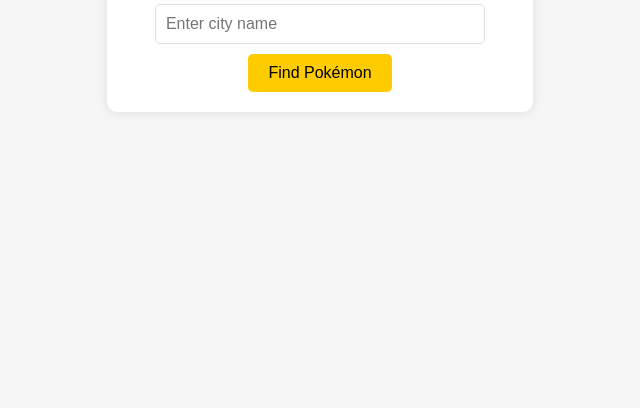
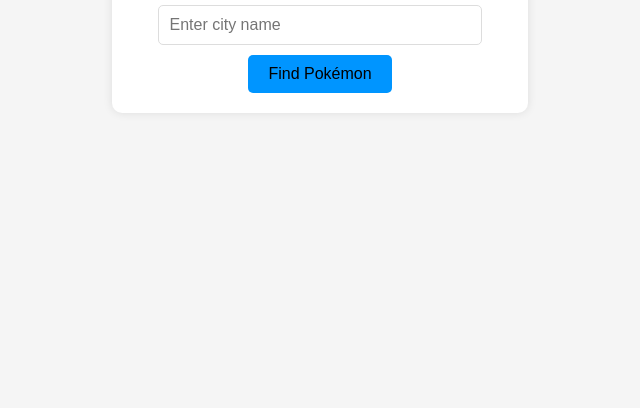
Before and after one commit to NicoleGomes1905/Pok-mon-Weather-Finder, a plain HTML site: page index.html in a window 1280 px wide. Shown: the part 392-800 px from the top of the page, without its empty margins (320-960 px from the left). Drawn offline with Linux system fonts and the light colour scheme.

Commit message:
Update style.css
Changed the font and colors on the button.

```diff
--- a/style.css
+++ b/style.css
@@ -1,5 +1,5 @@
 body {
-    font-family: Arial, sans-serif;
+    font-family: 'Trebuchet MS', 'Arial', sans-serif;
     background-color: #f5f5f5;
     color: #333;
     display: flex;
@@ -29,14 +29,14 @@
 button {
     padding: 10px 20px;
     font-size: 16px;
-    background-color: #ffcc00;
+    background-color: #0095ff;
     border: none;
     border-radius: 5px;
     cursor: pointer;
 }
 
 button:hover {
-    background-color: #ffaa00;
+    background-color: #00d0ff;
 }
 
 .hidden {
```
